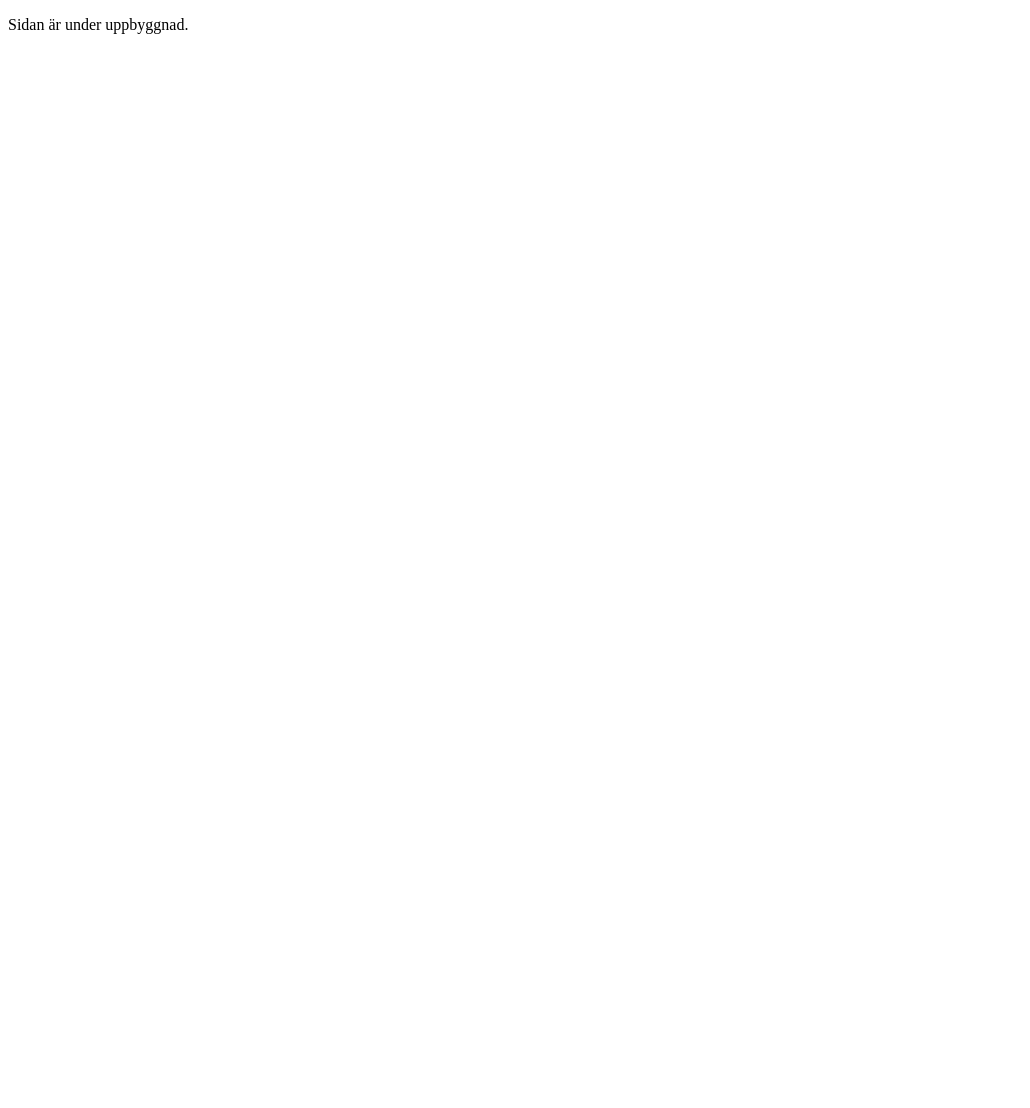
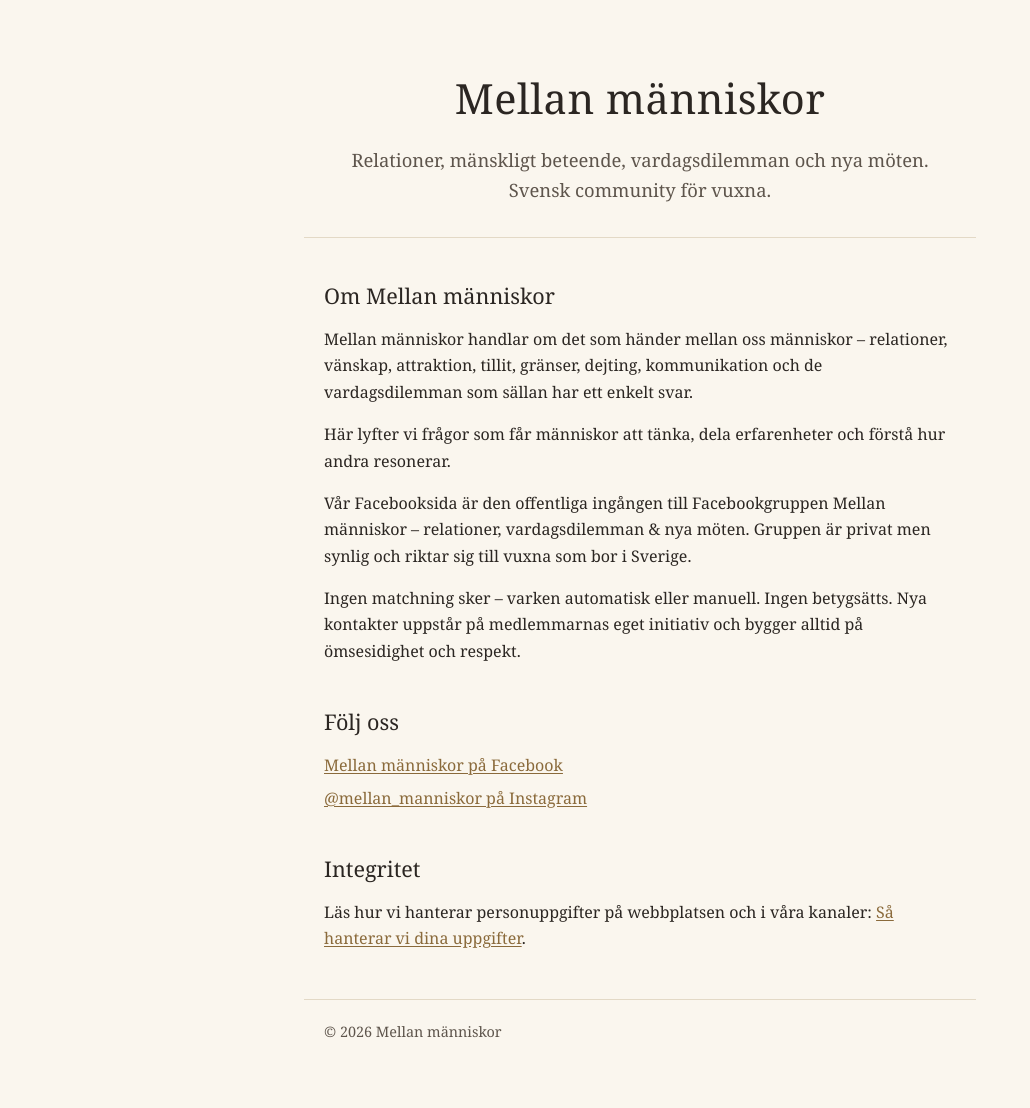
Before and after one commit to mellanmanniskor/mellanmanniskor-se, a plain HTML site: page index.html in a window 1280 px wide. Shown: the whole page, without its empty margins (0-1030 px from the left). Before the commit the page ends 800 px from the top, so only its background shows below. Drawn offline with Linux system fonts and the light colour scheme.

Commit message:
Publish homepage v3 (indexable), robots.txt and sitemap.xml (20 Nov 2026)

```diff
--- a/index.html
+++ b/index.html
@@ -1,13 +1,64 @@
-<!doctype html>
+<!DOCTYPE html>
 <html lang="sv">
 <head>
 <meta charset="utf-8">
 <meta name="viewport" content="width=device-width, initial-scale=1">
-<meta name="robots" content="noindex, nofollow, noarchive">
 <meta name="referrer" content="no-referrer">
-<title>Mellan människor</title>
+<title>Mellan människor – relationer, vardagsdilemman och nya möten</title>
+<meta name="description" content="Mellan människor är en svensk community för vuxna om relationer, mänskligt beteende, vardagsdilemman och nya möten.">
+<link rel="canonical" href="https://mellanmanniskor.se/">
+<meta property="og:type" content="website">
+<meta property="og:locale" content="sv_SE">
+<meta property="og:site_name" content="Mellan människor">
+<meta property="og:title" content="Mellan människor">
+<meta property="og:description" content="Relationer, mänskligt beteende, vardagsdilemman och nya möten. Svensk community för vuxna.">
+<meta property="og:url" content="https://mellanmanniskor.se/">
+<style>
+  :root { --bg:#faf6ee; --ink:#2b2622; --muted:#5e554c; --accent:#8a6a3b; --line:#e3d9c6; }
+  * { box-sizing:border-box; }
+  html { -webkit-text-size-adjust:100%; }
+  body { margin:0; background:var(--bg); color:var(--ink); font-family:Georgia,"Times New Roman",serif; line-height:1.65; }
+  header, main, footer { max-width:42rem; margin:0 auto; padding:0 1.25rem; }
+  header { padding-top:4rem; padding-bottom:2rem; text-align:center; border-bottom:1px solid var(--line); }
+  h1 { font-size:2.6rem; font-weight:400; letter-spacing:.01em; margin:0 0 .75rem; }
+  .lead { font-size:1.15rem; color:var(--muted); margin:0; }
+  h2 { font-size:1.35rem; font-weight:400; margin:2.5rem 0 .75rem; }
+  p { margin:0 0 1rem; }
+  ul { list-style:none; padding:0; margin:0 0 1rem; }
+  li { margin:0 0 .4rem; }
+  a { color:var(--accent); text-underline-offset:.15em; }
+  a:focus-visible { outline:2px solid var(--accent); outline-offset:3px; }
+  footer { margin-top:3rem; padding-top:1.25rem; padding-bottom:3rem; border-top:1px solid var(--line); font-size:.9rem; color:var(--muted); }
+  @media (max-width:30rem) { h1 { font-size:2rem; } header { padding-top:2.5rem; } }
+</style>
 </head>
 <body>
-<p>Sidan är under uppbyggnad.</p>
+<header>
+  <h1>Mellan människor</h1>
+  <p class="lead">Relationer, mänskligt beteende, vardagsdilemman och nya möten. Svensk community för vuxna.</p>
+</header>
+<main>
+  <section aria-labelledby="om">
+    <h2 id="om">Om Mellan människor</h2>
+    <p>Mellan människor handlar om det som händer mellan oss människor – relationer, vänskap, attraktion, tillit, gränser, dejting, kommunikation och de vardagsdilemman som sällan har ett enkelt svar.</p>
+    <p>Här lyfter vi frågor som får människor att tänka, dela erfarenheter och förstå hur andra resonerar.</p>
+    <p>Vår Facebooksida är den offentliga ingången till Facebookgruppen Mellan människor – relationer, vardagsdilemman &amp; nya möten. Gruppen är privat men synlig och riktar sig till vuxna som bor i Sverige.</p>
+    <p>Ingen matchning sker – varken automatisk eller manuell. Ingen betygsätts. Nya kontakter uppstår på medlemmarnas eget initiativ och bygger alltid på ömsesidighet och respekt.</p>
+  </section>
+  <section aria-labelledby="folj">
+    <h2 id="folj">Följ oss</h2>
+    <ul>
+      <li><a href="https://www.facebook.com/mellanmanniskor" rel="noopener noreferrer">Mellan människor på Facebook</a></li>
+      <li><a href="https://www.instagram.com/mellan_manniskor/" rel="noopener noreferrer">@mellan_manniskor på Instagram</a></li>
+    </ul>
+  </section>
+  <section aria-labelledby="integritet">
+    <h2 id="integritet">Integritet</h2>
+    <p>Läs hur vi hanterar personuppgifter på webbplatsen och i våra kanaler: <a href="/integritet">Så hanterar vi dina uppgifter</a>.</p>
+  </section>
+</main>
+<footer>
+  <p>&copy; 2026 Mellan människor</p>
+</footer>
 </body>
 </html>
--- /dev/null
+++ b/sitemap.xml
@@ -0,0 +1,6 @@
+<?xml version="1.0" encoding="UTF-8"?>
+<urlset xmlns="http://www.sitemaps.org/schemas/sitemap/0.9">
+  <url>
+    <loc>https://mellanmanniskor.se/</loc>
+  </url>
+</urlset>
```
Also changed, not shown: robots.txt (added).
